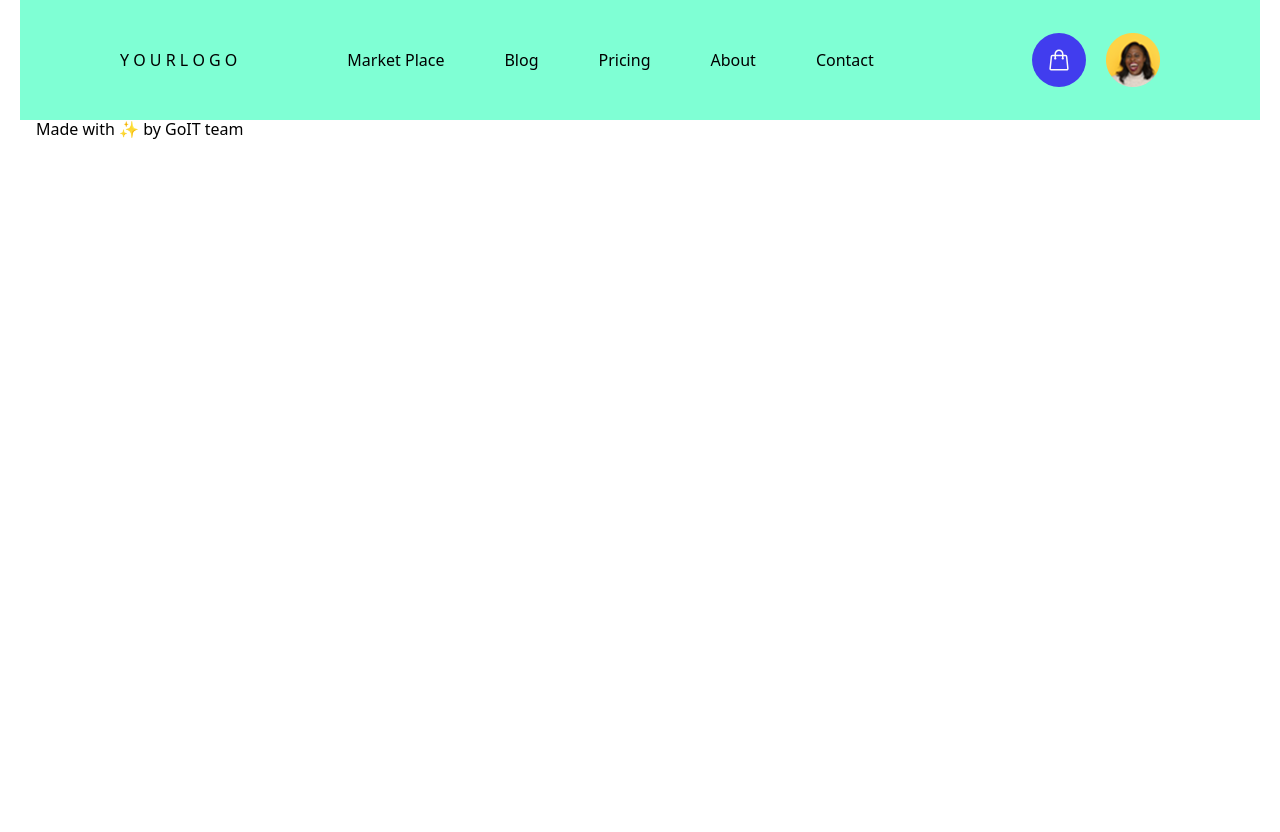
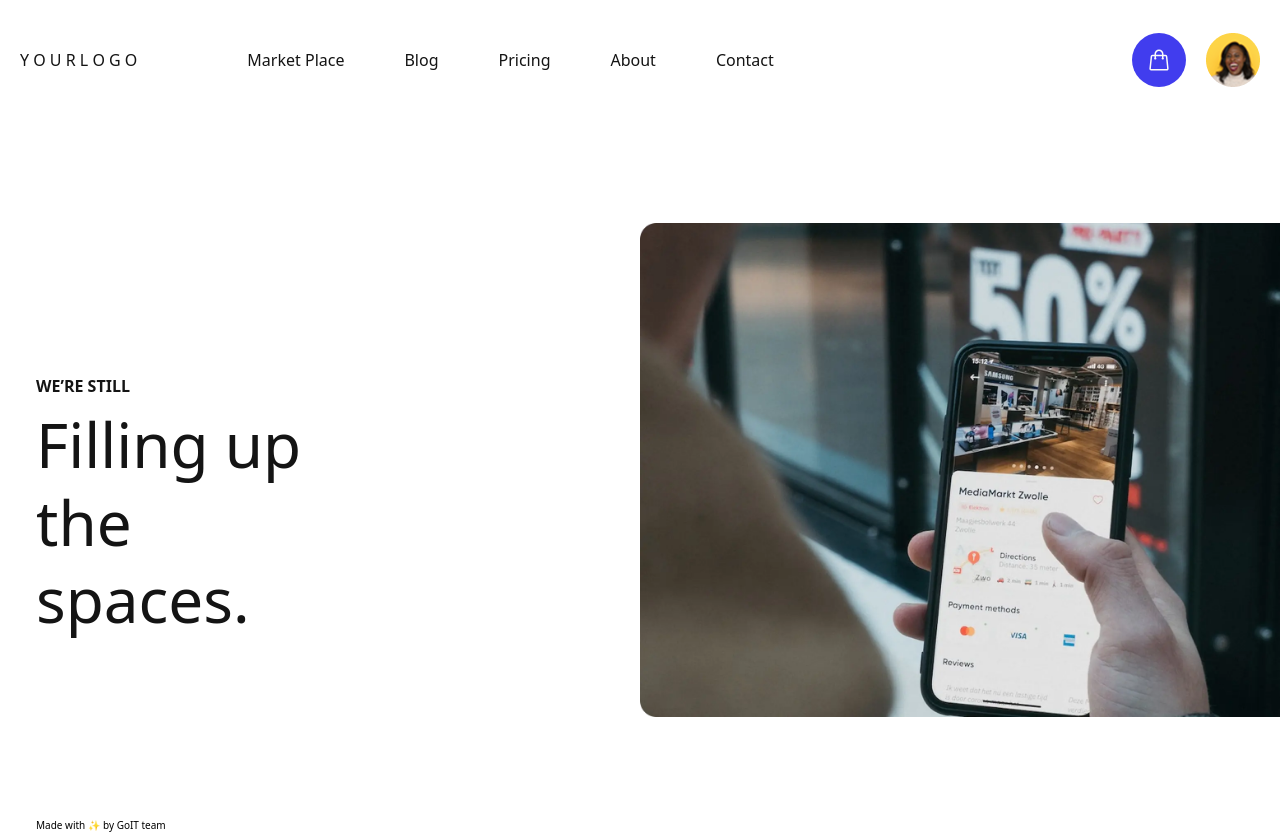
Before and after one commit to EugeneLevkovych/Market-place, a website built with Vite: page src/index.html in a window 1280 px wide. Before the commit the page ends 800 px from the top, so only its background shows below. Built offline with nearby package versions, Linux system fonts and the light colour scheme.

Commit message:
add hero

```diff
--- a/src/partials/hero.html
+++ b/src/partials/hero.html
@@ -0,0 +1,7 @@
+<section class="section-hero">
+   <div class="container">
+     <div class="content-box">
+        <h1 class="heading">WE’RE STILL <span class="heading__span">Filling up the spaces.</span></h1>
+     </div>
+    </div>
+</section>
--- a/src/scss/header.scss
+++ b/src/scss/header.scss
@@ -4,33 +4,36 @@
     display: flex;
     justify-content: space-between;
     align-items: center;
-    height: 120px;
-    background-color: aquamarine;
-    padding: 33px 100px;
+    height: 12rem;
+    padding: 3.3rem 0;
 }
 
 .navigation {
     display: flex;
+    font-weight: 500;
+    font-size: 1.6rem;
+    line-height: 2;
+    color: #141414;
 
     &__logo {
-    margin-right: 110px;
+    margin-right: 11rem;
   }
 
     &__list {
     display: flex;
-    gap: 60px;
+    gap: 6rem;
   }
 }
   .shopping {
     display: flex;
-    gap: 20px;
+    gap: 2rem;
 
     &__bag {
         display: flex;
         justify-content: center;
         align-items: center;
-        height: 54px;
-        width: 54px;
+        height: 5.4rem;
+        width: 5.4rem;
         background-color: $color-blue;
         border-radius: 50%;
     }
--- a/src/scss/hero.scss
+++ b/src/scss/hero.scss
@@ -0,0 +1,32 @@
+@import './variables.scss';
+
+.section-hero {
+    height: 70rem;
+    padding: 5rem 0;
+   background-image: url(../img/hero-img/hero@2x.webp);
+    background-position: right;
+    background-size: 50%;
+    background-repeat:no-repeat;
+}
+
+.content-box {
+    padding: 19.6rem 0;
+}
+
+.heading {
+    font-weight: 700;
+    font-size: $default-font-size;
+    line-height: 2.5;
+    color: $text-color-1;
+    margin-bottom: 2.4rem;
+
+      &__span {
+        display: block;
+        width: 30.9rem;
+        height: 16rem;
+        font-weight: 500;
+        font-size: 6.2rem;
+        line-height: 1.25;
+        color:$text-color-1;
+    }
+}
--- a/src/scss/reset.scss
+++ b/src/scss/reset.scss
@@ -1,3 +1,7 @@
+html {
+  font-size: 62.5%;
+}
+
 h1,
 h2,
 h3,
@@ -7,7 +11,6 @@
 p {
   margin: 0;
 }
-
 
 ul {
   margin: 0;
--- a/src/scss/variables.scss
+++ b/src/scss/variables.scss
@@ -1,2 +1,5 @@
-
+//Colors
+$text-color-1: #141414;
 $color-blue: #413dee;
+//Font
+$default-font-size: 1.6rem;
```
